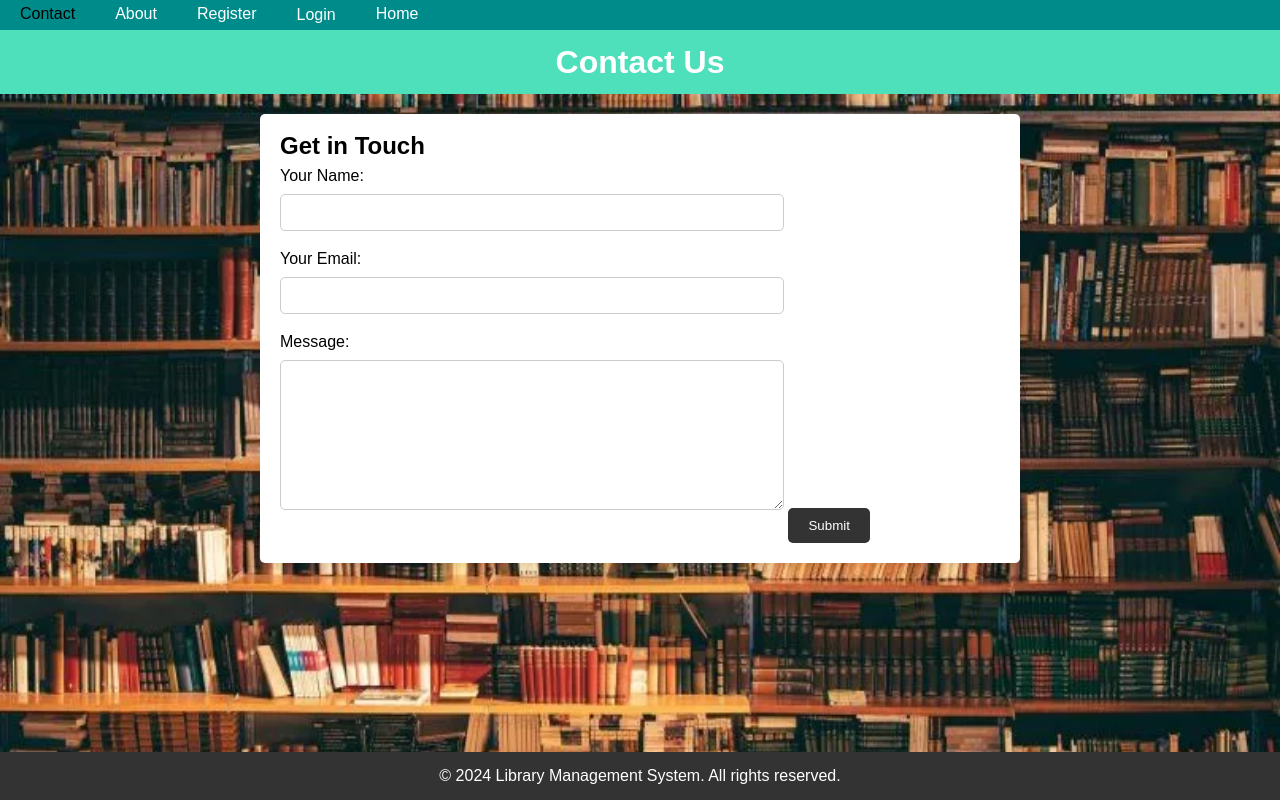
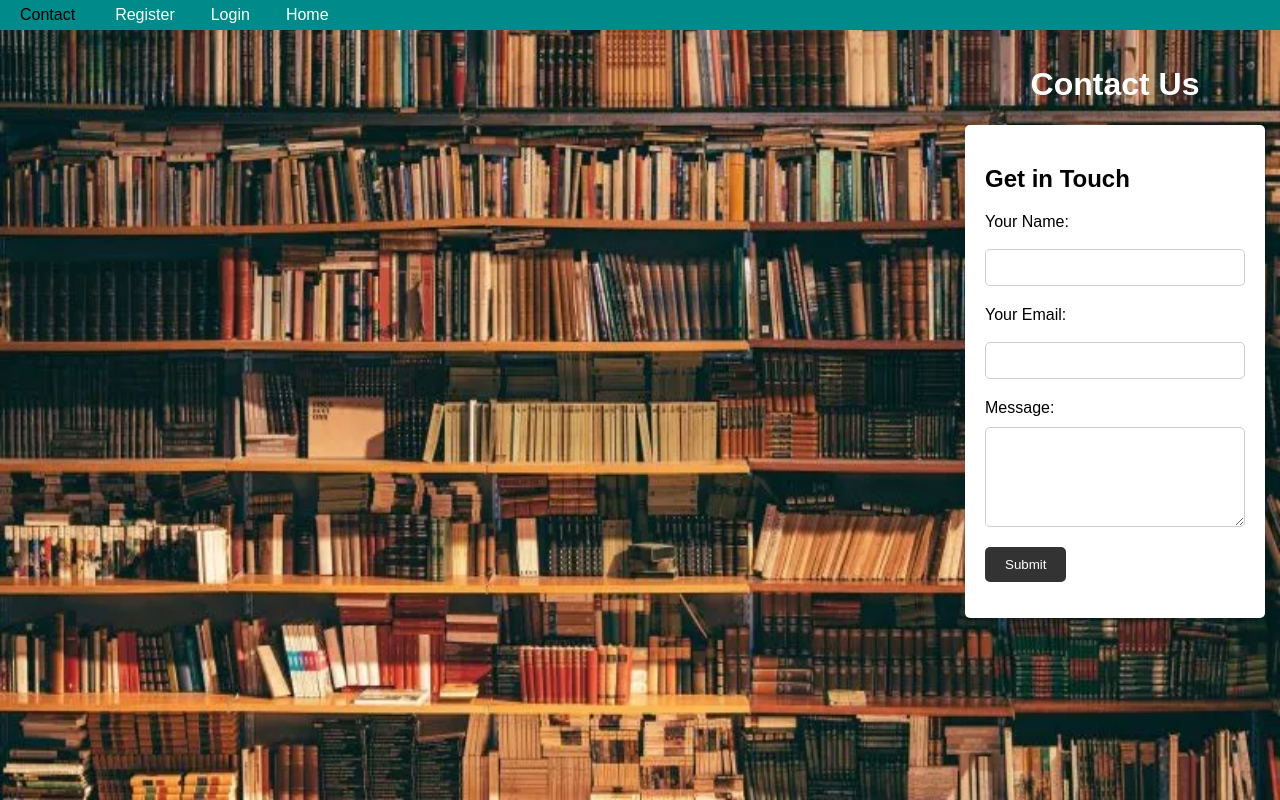
Before and after one commit to Samprikta15/LMS, a PHP site: page /LMS/Contact.php in a window 1280 px wide. Run offline with PHP 8.4, Linux system fonts and the light colour scheme.

Commit message:
contact front page is ready ...next we need to add about in left side

```diff
--- a/Contact.php
+++ b/Contact.php
@@ -1,10 +1,9 @@
 
 <html>
-<html lang="en">
 <head>
-<link rel="stylesheet" type="text/css" href="styles.css">
-<style>
-        body {
+    <title>Registration Page</title>
+    <style>
+          body {
             margin: 0;
             font-family: Arial, sans-serif;
             background-image: url('contact.jpg');
@@ -13,6 +12,33 @@
             background-size:100% 100%;
         }
 
+        .container {
+            max-width: 300px;
+            margin: 0 auto;
+            padding: 15px;
+            float:right;
+                    }
+        input[type="text"],
+        input[type="email"],
+        input[type="password"],
+        input[type="submit"] {
+            width: 100%;
+            padding: 7px;
+            margin: 8px 0;
+            display: inline-block;
+            border: 1px solid #ccc;
+            border-radius: 4px;
+            box-sizing: border-box;
+        }
+        input[type="submit"] {
+            background-color: #4caf50;
+            color: white;
+            border: none;
+            cursor: pointer;
+        }
+        input[type="submit"]:hover {
+            background-color: #45a049;
+        }
         .navbar {
             background-color: #008B8B;
             overflow: hidden;
@@ -43,7 +69,7 @@
   border: none;
   outline: none;
   color: white;
-  padding: 6px 20px;
+  padding: 6px 16px;
   background-color: inherit;
   font-family: inherit;
   margin: 0;
@@ -86,17 +112,68 @@
   margin: auto;
 }
 
+.contact-form {
+            background: #fff;
+            padding: 20px;
+            border-radius: 5px;
+            box-shadow: 0 0 10px rgba(0, 0, 0, 0.1);
+            max-width: 800px;
+            margin: auto;
+        }
+
+        .contact-form h2 {
+            margin-bottom: 20px;
+        }
+
+        .contact-form label {
+            display: block;
+            margin-bottom: 10px;
+        }
+
+        .contact-form input[type="text"],
+        .contact-form input[type="email"],
+        .contact-form textarea {
+            width: 100%;
+            padding: 10px;
+            margin-bottom: 20px;
+            border: 1px solid #ccc;
+            border-radius: 5px;
+        }
+
+        .contact-form textarea {
+            height: 100px;
+        }
+
+        .contact-form button {
+            background: #333;
+            color: #fff;
+            padding: 10px 20px;
+            border: none;
+            border-radius: 5px;
+            cursor: pointer;
+        }
+
+        .contact-form button:hover {
+            background: #555;
+        }
+
+        footer {
+            background: #333;
+            color: #fff;
+            text-align: center;
+            padding: 1em 0;
+            position: fixed;
+            bottom: 0;
+            width: 100%;
+        }
     </style>
-<title>
-This ia a project of library management
-</title>
+
 </head>
-<body style="background-color:LightCyan">
+<body>
 <div class="navbar">
 
-    <a href="#contact">Contact</a>
-    <a href="#about">About</a>
-    <a href="http://localhost/LMS/Registration_frontend.php">Register</a>
+    <a href="http://localhost/LMS/Contact.php">Contact</a>
+  <a href="http://localhost/LMS/Registration_frontend.php">Register</a>
   <div class="dropdown">
   <button class="dropbtn" onclick="myFunction()">Login
     <i class="fa fa-caret-down"></i>
@@ -125,10 +202,10 @@ window.onclick = function(e) {
     }
   }
 }
+
 </script>
-    <header>
-        <h1>Contact Us</h1>
-    </header>
+    <div class="container">
+    <h1 style="text-align:center; color: white;">Contact Us</h1>
     <main>
         <section class="contact-form">
             <h2>Get in Touch</h2>
@@ -146,52 +223,6 @@ window.onclick = function(e) {
             </form>
         </section>
     </main>
-    <footer>
-        <p>&copy; 2024 Library Management System. All rights reserved.</p>
-    </footer>
+    </div>
 </body>
 </html>
-<!--
-<html>
-<head>
-<title>Responsive contact page</title>
-<link rel="stylesheet" href="https://cdnjs.cloudflare.com/ajax/libs/font-awesome/6.5.2/css/all.min.css">
-</head>
-<body>
-<section class="contact">
-    <div class="content">
-        <h2>Contact Us</h2>
-        <p>   </p>
-    </div>
-    <div class="container">
-        <div class="contactInfo">
-            <div class="box">
-                <div class="icon"><i class="fa fa-map-marker" aria-hidden="true"></i></div>
-                <div class="text">
-                    <h3>Address</h3>
-                    <p>  </p>
-                </div>
-            </div>
-            <div class="box">
-                <div class="icon"><i class="fa fa-phone" aria-hidden="true"></i></div>
-                <div class="text">
-                    <h3>Phone</h3>
-                    <p>  </p>
-                </div>
-            </div>
-            <div class="box">
-                <div class="icon"><i class="fa fa-envelope-o" aria-hidden="true"></i></div>
-                <div class="text">
-                    <h3>Email</h3>
-                    <p>  </p>
-                </div>
-            </div>
-        </div>
-    </div>
-</section>
-
-
-</div>
-</body>
-</html>
--->
--- a/styles.css
+++ b/styles.css
@@ -1,3 +1,5 @@
+/* styles.css */
+
 /* Resetting default margin and padding */
 * {
     margin: 0;
@@ -6,55 +8,97 @@
 }
 
 body {
+    margin: 0;
     font-family: Arial, sans-serif;
-    line-height: 1;
-    background-color: #60d4e9;
+    background-image: url('contact.jpg');
+    background-repeat: no-repeat;
+    background-attachment: fixed;
+    background-size: 100% 100%;
 }
 
-header {
-    background: #4edfbb;
-    color: #fff;
-    padding: 1em 0;
+.navbar {
+    background-color: #008B8B;
+    overflow: hidden;
 }
 
-header h1 {
+.navbar a {
+    float: left;
+    display: block;
+    color: white;
+    text-align: center;
+    padding: 6px 20px;
+    text-decoration: none;
+}
+
+.navbar a:hover {
+    background-color: #008B8B;
+    color: black;
+}
+
+.dropdown {
+    float: left;
+    overflow: hidden;
+}
+
+.dropdown .dropbtn {
+    cursor: pointer;
+    font-size: 16px;
+    border: none;
+    outline: none;
+    color: white;
+    padding: 6px 20px;
+    background-color: inherit;
+    font-family: inherit;
+    margin: 0;
+}
+
+.navbar a:hover,
+.dropdown:hover .dropbtn,
+.dropbtn:focus {
+    background-color: #008B8B;
+    color: black;
+}
+
+.dropdown-content {
+    display: none;
+    position: absolute;
+    background-color: #008B8B;
+    min-width: 160px;
+    box-shadow: 0px 8px 16px 0px rgba(0, 0, 0, 0.2);
+    z-index: 1;
+}
+
+.dropdown-content a {
+    float: none;
+    color: white;
+    padding: 6px 16px;
+    text-decoration: none;
+    display: block;
     text-align: center;
 }
 
-nav ul {
-    list-style: none;
-    text-align: center;
+.dropdown-content a:hover {
+    background-color: #008B8B;
 }
 
-nav ul li {
-    display: inline;
+.show {
+    display: block;
 }
 
-nav ul li a {
-    color: #fff;
-    text-decoration: none;
-    padding: 1em;
-}
-
-nav ul li a.active {
-    background-color: #555;
-}
-
-main {
-    max-width: 800px;
-    margin: 0 auto;
-    padding: 20px;
+.wrapper {
+    width: 800px;
+    margin: auto;
 }
 
 .contact-form {
     background: #fff;
-    padding: 20px;
+    padding: 20px; /* Adjust padding as per your preference */
     border-radius: 5px;
     box-shadow: 0 0 10px rgba(0, 0, 0, 0.1);
 }
 
 .contact-form h2 {
-    margin-bottom: 10px;
+    margin-bottom: 20px;
 }
 
 .contact-form label {
@@ -65,7 +109,7 @@ main {
 .contact-form input[type="text"],
 .contact-form input[type="email"],
 .contact-form textarea {
-    width: 70%;
+    width: 100%;
     padding: 10px;
     margin-bottom: 20px;
     border: 1px solid #ccc;
```
